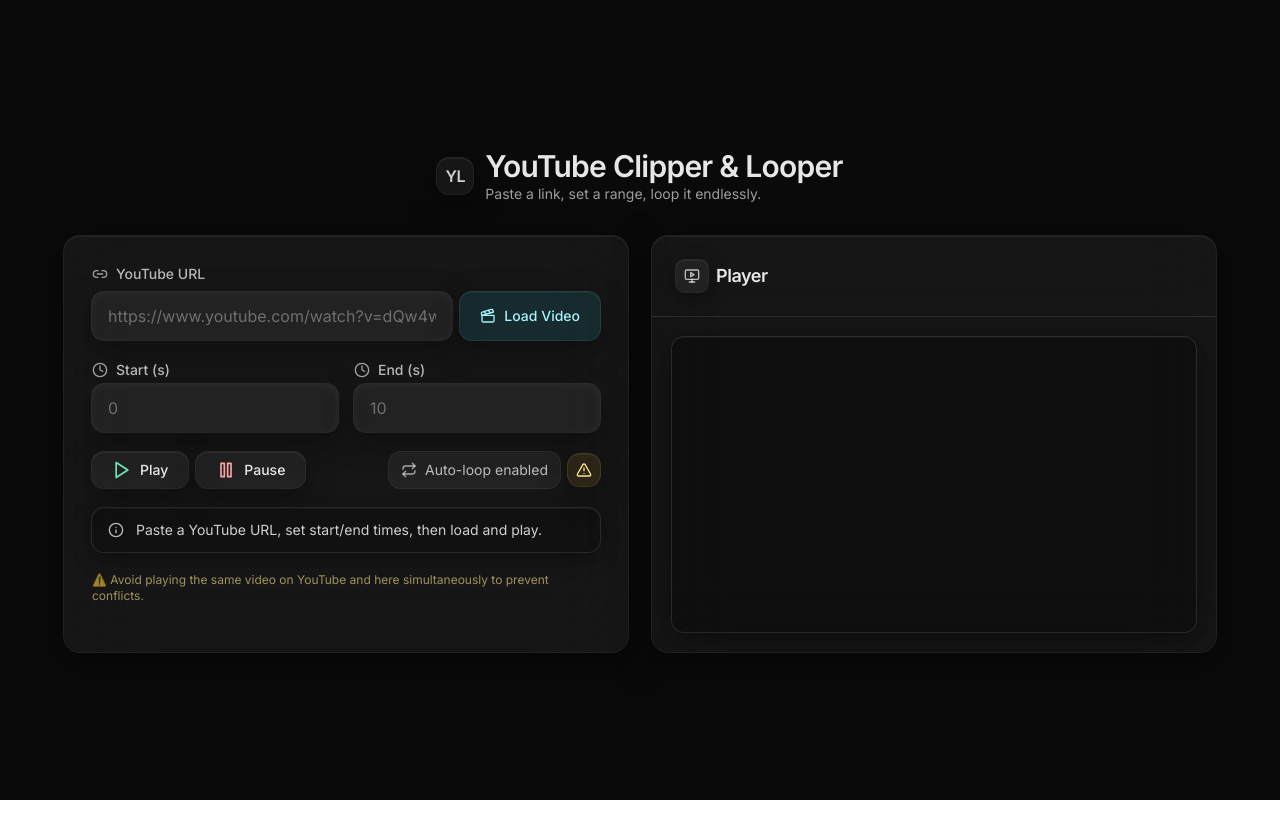
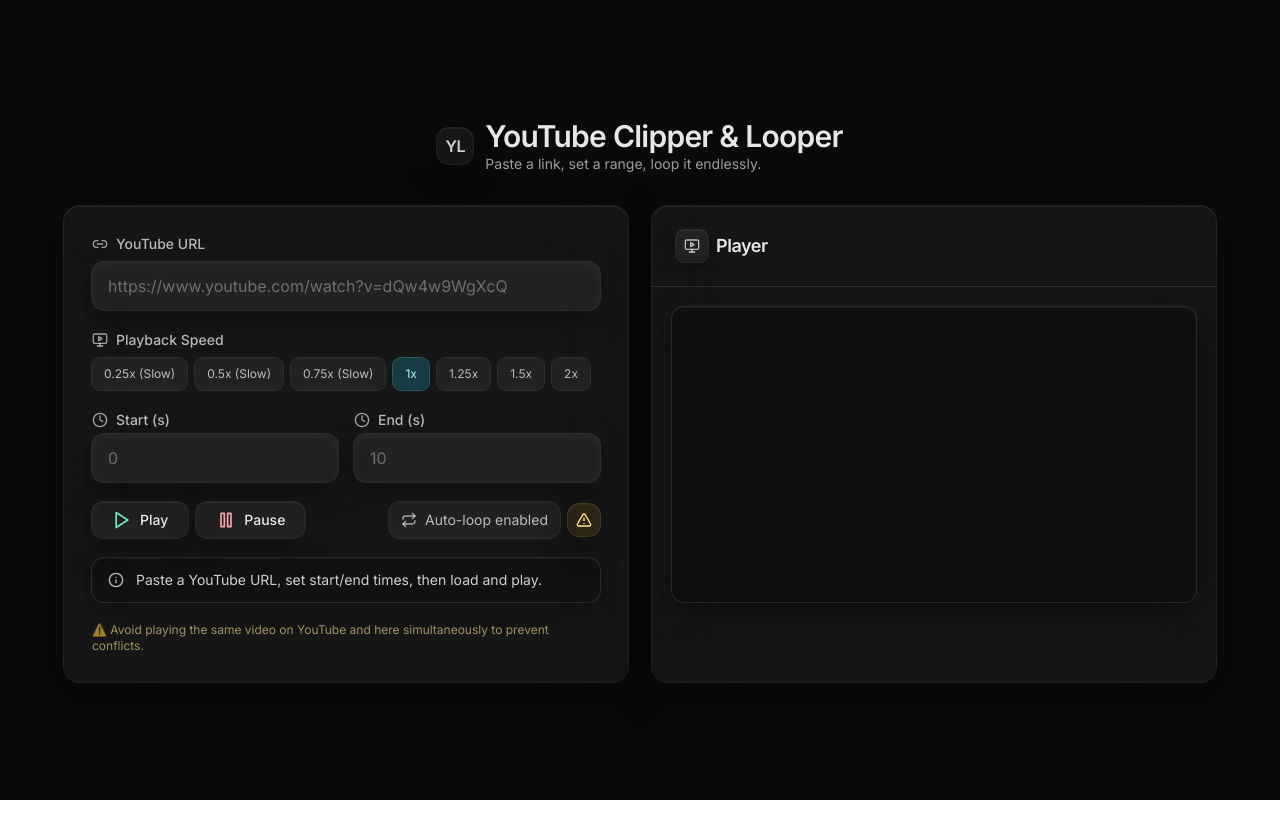
Before and after one commit to 1shanpanta/youtube-clipper, a React (Vite) app: page / in a window 1280 px wide. Shown: the top 838 px of the page. Built offline with nearby package versions, Linux system fonts and the light colour scheme.

Commit message:
added playback speed and automatic load

```diff
--- a/src/App.jsx
+++ b/src/App.jsx
@@ -8,6 +8,7 @@
   const [status, setStatus] = useState('Paste a YouTube URL, set start/end times, then load and play.');
   const [apiReady, setApiReady] = useState(!!(window.YT && window.YT.Player));
   const [isPlaying, setIsPlaying] = useState(false);
+  const [playbackRate, setPlaybackRate] = useState(1);
 
   const playerInstanceRef = useRef(null);
   const loopTimerRef = useRef(null);
@@ -43,6 +44,15 @@
       }
     };
   }, []);
+
+  useEffect(() => {
+    if (url && url.trim()) {
+      const debounceTimer = setTimeout(() => {
+        loadVideo();
+      }, 500);
+      return () => clearTimeout(debounceTimer);
+    }
+  }, [url, apiReady]);
 
   const parseVideoId = (input) => {
     if (!input) return null;
@@ -133,8 +143,11 @@
         playsinline: 1,
       },
       events: {
-        onReady: () => {
+        onReady: (event) => {
           setStatus('Video ready. Set times and click Play Clip to loop.');
+          if (playbackRate !== 1) {
+            event.target.setPlaybackRate(playbackRate);
+          }
         },
         onError: () => {
           setStatus('Failed to load video. Please verify the URL.');
@@ -173,10 +186,14 @@
     }
 
     try {
+      if (playbackRate !== 1 && player.setPlaybackRate) {
+        player.setPlaybackRate(playbackRate);
+      }
       player.seekTo(s, true);
       player.playVideo();
       setIsPlaying(true);
-      setStatus(`Playing clip ${s.toFixed(2)}s → ${endBound.toFixed(2)}s (looping)`);
+      const rateText = playbackRate !== 1 ? ` at ${playbackRate}x speed` : '';
+      setStatus(`Playing clip ${s.toFixed(2)}s → ${endBound.toFixed(2)}s (looping)${rateText}`);
     } catch (err) {
       setStatus('Unable to play. Please try reloading the video.');
       return;
@@ -192,9 +209,11 @@
     }, 200);
   };
 
-  const onEnterLoad = (e) => {
-    if (e.key === 'Enter') {
-      loadVideo();
+  const changePlaybackRate = (rate) => {
+    setPlaybackRate(rate);
+    const player = playerInstanceRef.current;
+    if (player && player.setPlaybackRate) {
+      player.setPlaybackRate(rate);
     }
   };
 
@@ -244,24 +263,36 @@
                     <Link2 className="h-4 w-4 text-white/60" />
                     YouTube URL
                   </label>
-                  <div className="flex flex-col sm:flex-row sm:items-center gap-2">
-                    <div className="flex-1 rounded-xl bg-white/5 ring-1 ring-white/10 shadow-[inset_0_2px_10px_rgba(255,255,255,0.05),0_10px_30px_rgba(0,0,0,0.35)] focus-within:ring-white/20 transition min-w-0">
+                  <div className="w-full rounded-xl bg-white/5 ring-1 ring-white/10 shadow-[inset_0_2px_10px_rgba(255,255,255,0.05),0_10px_30px_rgba(0,0,0,0.35)] focus-within:ring-white/20 transition">
                     <input
                       value={url}
                       onChange={(e) => setUrl(e.target.value)}
-                        onKeyDown={onEnterLoad}
                       placeholder="https://www.youtube.com/watch?v=dQw4w9WgXcQ"
                       className="w-full bg-transparent outline-none px-4 py-3 text-sm sm:text-base placeholder:text-white/35 text-white/90 focus-visible:ring-0"
                     />
                   </div>
+                </div>
+
+                {/* Playback Speed */}
+                <div className="space-y-2">
+                  <label className="text-sm font-medium text-white/70 flex items-center gap-2 mb-1">
+                    <MonitorPlay className="h-4 w-4 text-white/60" />
+                    Playback Speed
+                  </label>
+                  <div className="flex flex-wrap gap-2">
+                    {[0.25, 0.5, 0.75, 1, 1.25, 1.5, 2].map((rate) => (
                       <button
-                      onClick={loadVideo}
-                      className="group inline-flex items-center justify-center gap-2 rounded-xl px-5 py-3.5 text-sm font-medium bg-cyan-400/10 text-cyan-200 ring-1 ring-cyan-300/20 hover:bg-cyan-400/15 hover:ring-cyan-300/30 transition shadow-[inset_0_1px_0_rgba(255,255,255,0.05),0_10px_30px_rgba(0,0,0,0.35)] focus-visible:outline-none focus-visible:ring-2 focus-visible:ring-white/30"
-                      title="Load Video"
+                        key={rate}
+                        onClick={() => changePlaybackRate(rate)}
+                        className={`px-3 py-2 text-xs rounded-lg ring-1 transition ${
+                          playbackRate === rate
+                            ? 'bg-cyan-400/20 text-cyan-200 ring-cyan-300/30'
+                            : 'bg-white/5 text-white/70 ring-white/10 hover:bg-white/10 hover:text-white/90'
+                        }`}
                       >
-                      <Clapperboard className="h-4 w-4 text-cyan-200 group-hover:text-cyan-100" />
-                      Load Video
+                        {rate === 0.25 || rate === 0.5 || rate === 0.75 ? `${rate}x (Slow)` : `${rate}x`}
                       </button>
+                    ))}
                   </div>
                 </div>
 
```
Lines whose indentation alone changed are shown as unchanged.
